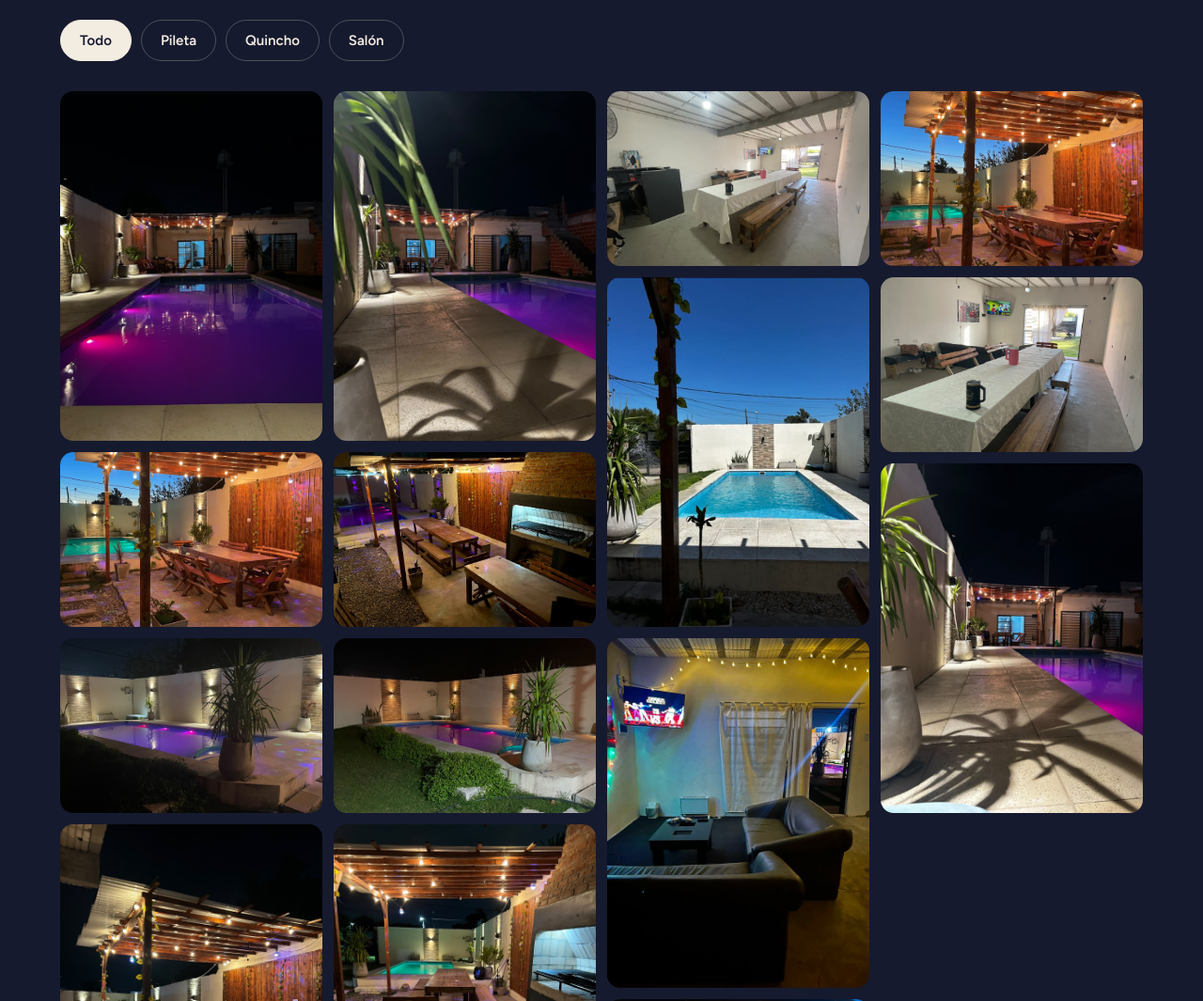
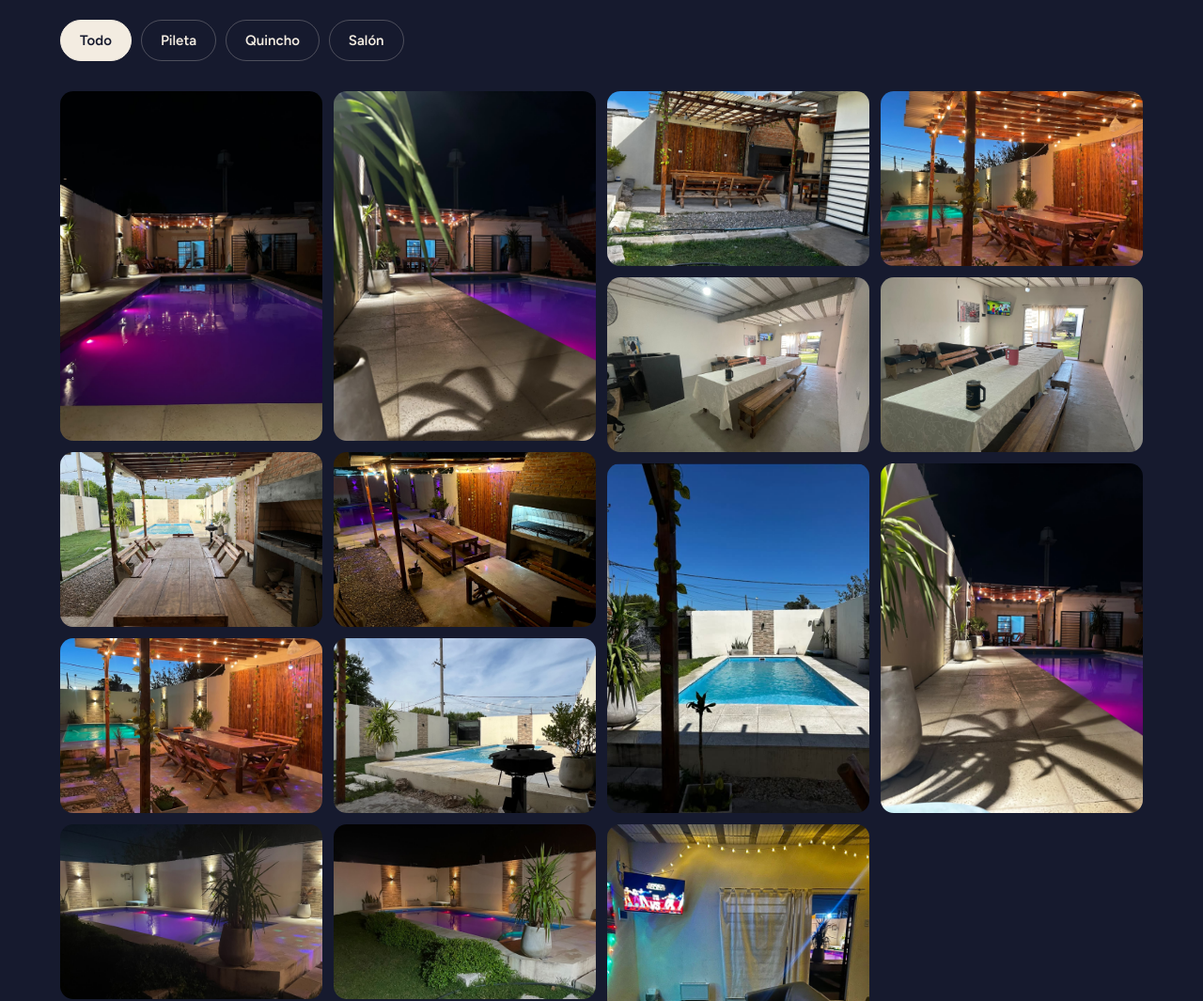
Before and after one commit to ramadellatorre-ux/casa-quinta-pacheco, a plain HTML site: page index.html in a window 1280 px wide. Shown: the part 5193-6258 px from the top of the page at 94% size. Drawn offline with Linux system fonts and the light colour scheme.

Commit message:
Suma 3 fotos de día: mediodía y galería
Co-Authored-By: Claude Opus 5.5 <noreply@anthropic.com>

```diff
--- a/index.html
+++ b/index.html
@@ -69,7 +69,7 @@
           <svg class="garland" id="diaGarland" viewBox="0 0 600 60"></svg>
           <div class="dia-fotos">
             <img class="on" src="assets/fotos/14-pileta-dia.jpg" alt="">
-            <img src="assets/fotos/19-parrilla-pergola-noche.jpg" alt="" loading="lazy">
+            <img src="assets/fotos/22-mesa-parrilla-pileta-dia.jpg" alt="" loading="lazy">
             <img src="assets/fotos/10-sala-juegos.jpg" alt="" loading="lazy">
             <img src="assets/fotos/03-pileta-noche-vertical.jpg" alt="" loading="lazy">
           </div>
@@ -82,7 +82,7 @@
             <p>Playa húmeda, profundidad de 1,20 a 1,80 m y lugar al sol para todos.</p>
           </li>
           <li class="paso">
-            <figure><img src="assets/fotos/19-parrilla-pergola-noche.jpg" alt="Parrilla de ladrillo junto a las mesas del quincho" loading="lazy"></figure>
+            <figure><img src="assets/fotos/22-mesa-parrilla-pileta-dia.jpg" alt="Mesa larga de madera bajo la pérgola, con la parrilla al costado y la pileta al fondo" loading="lazy"></figure>
             <span class="et">Mediodía</span>
             <h3 class="d">Parrilla, disco y mesa larga bajo la pérgola.</h3>
             <p>Hay vajilla, utensilios, cocina, freezer y exhibidora. Vos traé la carne.</p>
@@ -147,13 +147,16 @@
       </div>
       <div class="gal" id="gal">
         <button data-cat="pileta" class="g-v"><img src="assets/fotos/03-pileta-noche-vertical.jpg" alt="Pileta violeta de noche" loading="lazy"></button>
+        <button data-cat="quincho"><img src="assets/fotos/22-mesa-parrilla-pileta-dia.jpg" alt="Mesa larga y parrilla de día, con la pileta al fondo" loading="lazy"></button>
         <button data-cat="quincho"><img src="assets/fotos/04-pergola-atardecer-1.jpg" alt="Pérgola al atardecer" loading="lazy"></button>
         <button data-cat="pileta"><img src="assets/fotos/11-pileta-apliques-noche-2.jpg" alt="Pileta con apliques en los muros" loading="lazy"></button>
         <button data-cat="quincho" class="g-v"><img src="assets/fotos/06-pergola-noche-vertical.jpg" alt="Pérgola de noche con guirnalda" loading="lazy"></button>
         <button data-cat="pileta" class="g-v"><img src="assets/fotos/07-pileta-palmera-sombra-1.jpg" alt="Palmera en primer plano y pileta violeta" loading="lazy"></button>
         <button data-cat="quincho"><img src="assets/fotos/19-parrilla-pergola-noche.jpg" alt="Parrilla y mesas del quincho" loading="lazy"></button>
+        <button data-cat="pileta"><img src="assets/fotos/23-pileta-disco-dia.jpg" alt="Pileta de día con el disco listo al costado" loading="lazy"></button>
         <button data-cat="pileta"><img src="assets/fotos/09-pileta-apliques-noche-1.jpg" alt="Pileta y muros con piedra" loading="lazy"></button>
         <button data-cat="quincho" class="g-v"><img src="assets/fotos/18-parrilla-noche-vertical.jpg" alt="Parrilla con mesas y pileta al fondo" loading="lazy"></button>
+        <button data-cat="quincho"><img src="assets/fotos/21-quincho-pergola-dia.jpg" alt="Quincho con pérgola, mesa de madera y parrilla de día" loading="lazy"></button>
         <button data-cat="salon"><img src="assets/fotos/15-quincho-interior-1.jpg" alt="Salón cubierto con mesa larga" loading="lazy"></button>
         <button data-cat="pileta" class="g-v"><img src="assets/fotos/14-pileta-dia.jpg" alt="Pileta de día" loading="lazy"></button>
         <button data-cat="salon" class="g-v"><img src="assets/fotos/10-sala-juegos.jpg" alt="Sillones y TV" loading="lazy"></button>
```
Also changed, not shown: assets/fotos/21-quincho-pergola-dia.jpg (added), assets/fotos/22-mesa-parrilla-pileta-dia.jpg (added), assets/fotos/23-pileta-disco-dia.jpg (added).
